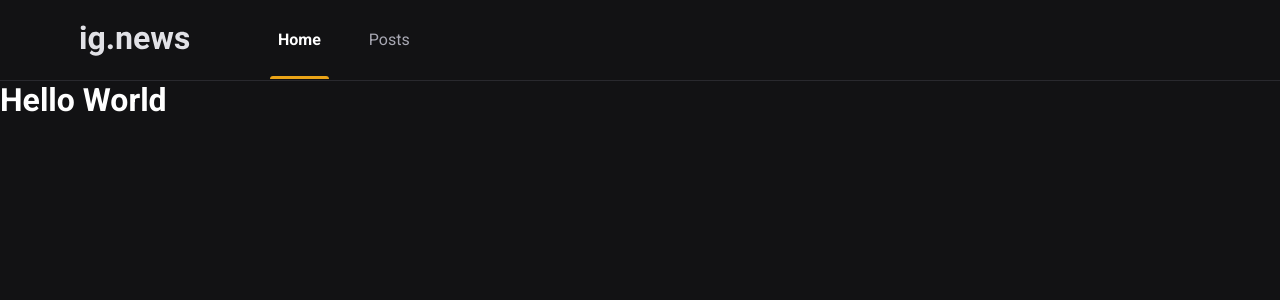
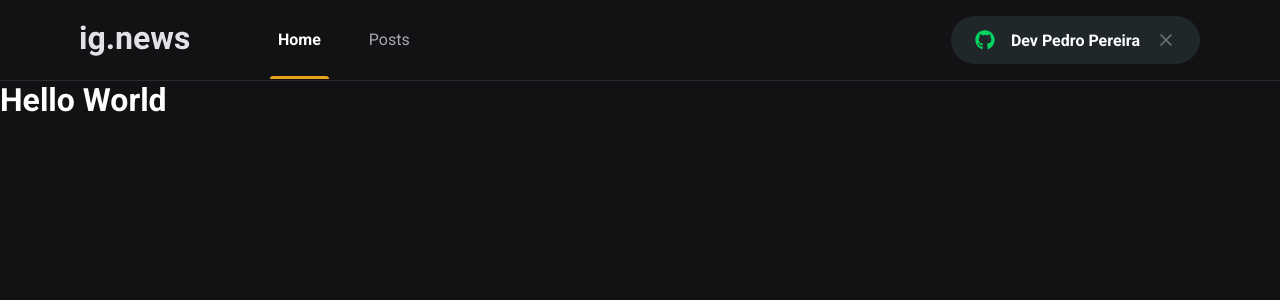
Before and after one commit to devpedrospereira/ignews, a Next.js app: page / in a window 1280 px wide. Shown: the top 300 px of the page. Built offline with nearby package versions, Linux system fonts and the light colour scheme.

Commit message:
implementation button Sing

```diff
--- a/package.json
+++ b/package.json
@@ -12,6 +12,7 @@
     "next": "12.1.6",
     "react": "18.2.0",
     "react-dom": "18.2.0",
+    "react-icons": "^4.4.0",
     "sass": "^1.52.3"
   },
   "devDependencies": {
--- a/src/components/Header/index.tsx
+++ b/src/components/Header/index.tsx
@@ -1,3 +1,4 @@
+import { SignInButton } from '../SignInButton'
 import styles from './styles.module.scss'
 
 export function Header(){
@@ -9,6 +10,7 @@ export function Header(){
                     <a className={styles.active}>Home</a>
                     <a>Posts</a>
                 </nav>
+                <SignInButton/>
             </div>
         </header>
     )
--- a/src/components/Header/styles.module.scss
+++ b/src/components/Header/styles.module.scss
@@ -51,4 +51,7 @@
         }
     }
 
+    button{
+        margin-left: auto;
+    }
 }
--- /dev/null
+++ b/src/components/SignInButton/index.tsx
@@ -0,0 +1,27 @@
+import { FaGithub } from "react-icons/fa";
+import {FiX} from 'react-icons/fi'
+
+import styles from "./styles.module.scss";
+
+export function SignInButton() {
+    const isUserLoggedIn = true;
+
+    return isUserLoggedIn ? (
+        <button
+            type="button"
+            className={styles.signInButton}
+        >
+            <FaGithub color='#04d361'/>
+            Dev Pedro Pereira
+            <FiX color="#737380" className={styles.closeIcon}/>
+        </button>
+    ) : (
+        <button
+            type="button"
+            className={styles.signInButton}
+        >
+            <FaGithub color='#eba417'/>
+            Entrar com Github
+        </button>
+    )
+}
--- /dev/null
+++ b/src/components/SignInButton/styles.module.scss
@@ -0,0 +1,34 @@
+.signInButton{
+    height: 3rem;
+    border-radius: 3rem;
+    background: var(--gray-850);
+    border: 0;
+    padding: 0 1.5rem;
+
+    display: flex;
+    align-items: center;
+    justify-content: center;
+
+    color: var(--white);
+    font-weight: bold;
+
+    svg{
+        width: 20px;
+        height: 20px;
+    }
+
+    svg:first-child {
+        margin-right: 1rem;
+    }
+
+    svg.closeIcon{
+        margin-left: 1rem;
+    }
+
+    transition: filter 0.2s;
+
+
+    &:hover{
+        filter: brightness(0.8);
+    }
+}
--- a/src/styles/global.scss
+++ b/src/styles/global.scss
@@ -9,6 +9,7 @@
     --gray-100: #e1e1e6;
     --gray-300: #a8a8b3;
     --gray-800: #29292e;
+    --gray-850: #1f2729;
     --gray-900: #121214;
 
     --cyan-500: #61dafb;
```
Also changed, not shown: 1 other file (tests, documents, lock files or other folders).
